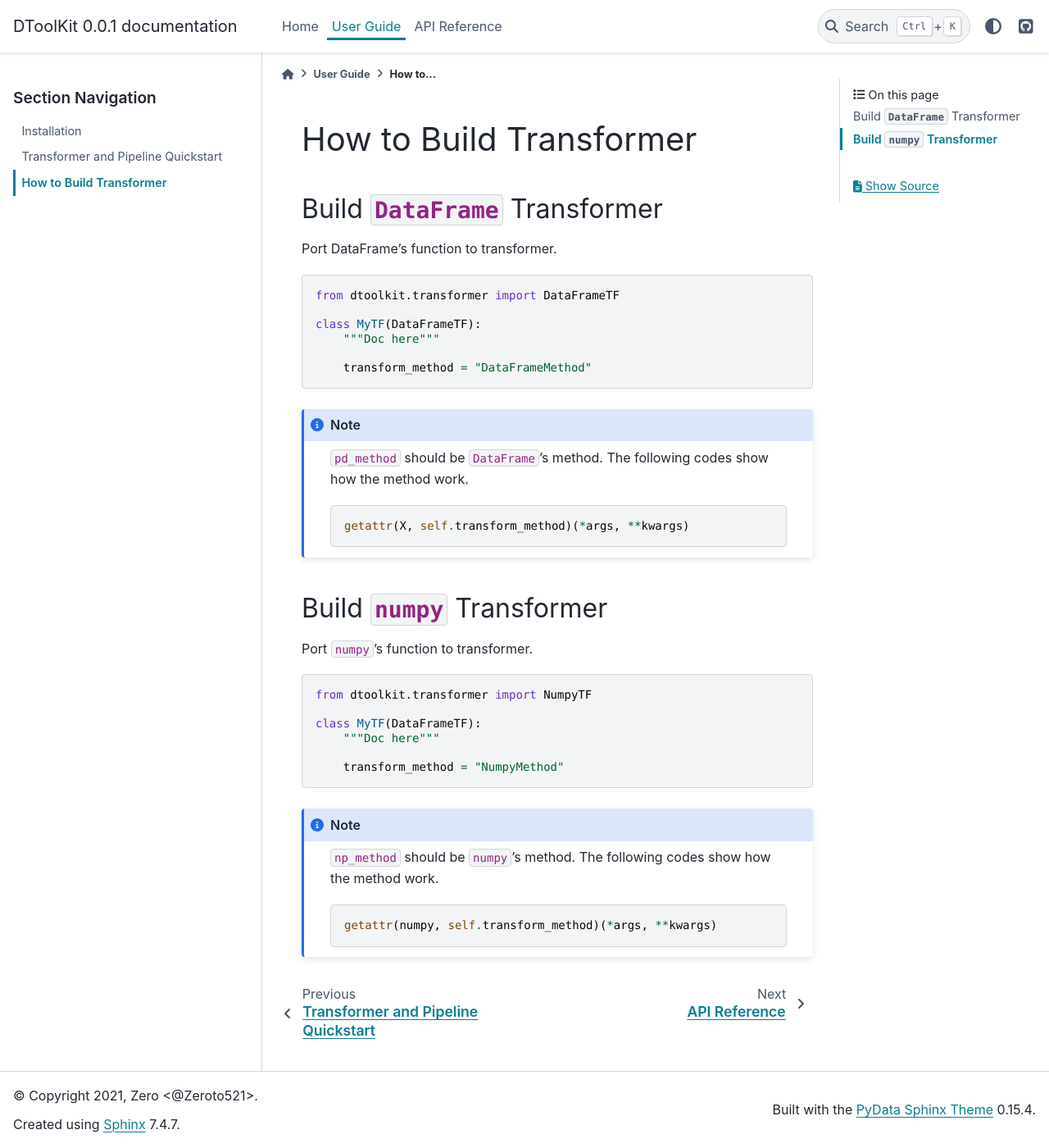
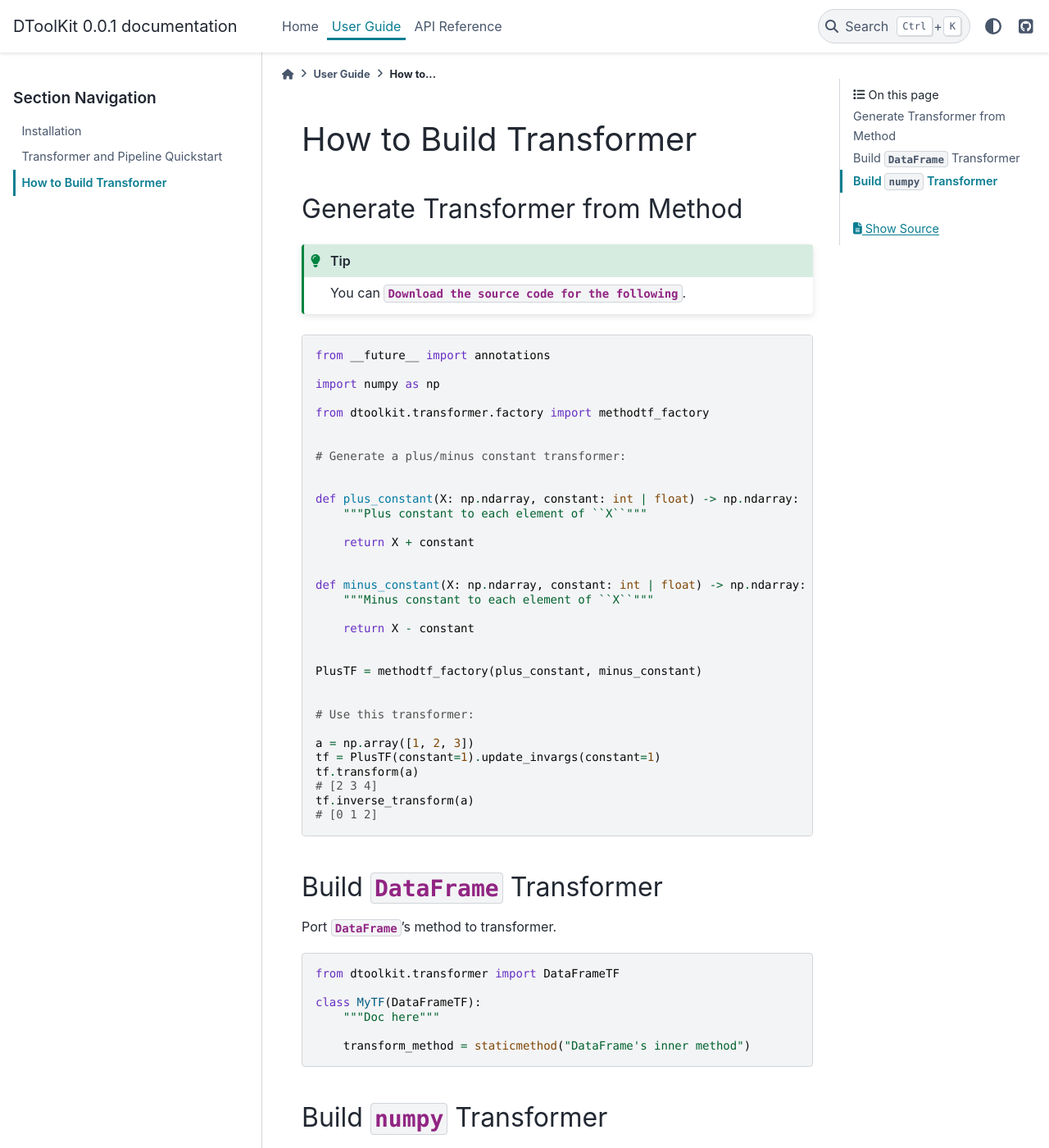
Before and after one commit to Zeroto521/my-data-toolkit, a Sphinx documentation site: the page built from doc/source/guide/build_transformer.md, in a window 1280 px wide and 1400 px high. Shown: the whole window at 82% size. Built offline with Sphinx 7.4.7 and the PyData theme 0.15.4, drawn with Linux system fonts in a browser that asks for light colours; some of the changed text lies outside the part shown.

Commit message:
DOC: add "Generate Transformer from Method" section

````diff
--- a/doc/source/guide/build_transformer.md
+++ b/doc/source/guide/build_transformer.md
@@ -1,9 +1,51 @@
 (how-to-build-transformer)=
 # How to Build Transformer
 
+## Generate Transformer from Method
+
+:::{tip}
+You can {download}`Download the source code for the following <../../../example/transformer/plustf.py>`.
+:::
+
+```{code-block} python
+from __future__ import annotations
+
+import numpy as np
+
+from dtoolkit.transformer.factory import methodtf_factory
+
+
+# Generate a plus/minus constant transformer:
+
+
+def plus_constant(X: np.ndarray, constant: int | float) -> np.ndarray:
+    """Plus constant to each element of ``X``"""
+
+    return X + constant
+
+
+def minus_constant(X: np.ndarray, constant: int | float) -> np.ndarray:
+    """Minus constant to each element of ``X``"""
+
+    return X - constant
+
+
+PlusTF = methodtf_factory(plus_constant, minus_constant)
+
+
+# Use this transformer:
+
+a = np.array([1, 2, 3])
+tf = PlusTF(constant=1).update_invargs(constant=1)
+tf.transform(a)
+# [2 3 4]
+tf.inverse_transform(a)
+# [0 1 2]
+```
+
 ## Build {obj}`~pandas.DataFrame` Transformer
 
-Port DataFrame's function to transformer.
+Port {obj}`~pandas.DataFrame`'s method to transformer.
 
 ```{code-block} python
 from dtoolkit.transformer import DataFrameTF
@@ -11,36 +53,18 @@ from dtoolkit.transformer import DataFrameTF
 class MyTF(DataFrameTF):
     """Doc here"""
 
-    transform_method = "DataFrameMethod"
+    transform_method = staticmethod("DataFrame's inner method")
 ```
-
-:::{note}
-`pd_method` should be `DataFrame`'s method.
-The following codes show how the method work.
-
-```{code-block} python
-getattr(X, self.transform_method)(*args, **kwargs)
-```
-:::
 
 ## Build {obj}`~numpy` Transformer
 
-Port `numpy`'s function to transformer.
+Port {obj}`numpy`'s method to transformer.
 
 ```{code-block} python
 from dtoolkit.transformer import NumpyTF
 
-class MyTF(DataFrameTF):
+class MyTF(NumpyTF):
     """Doc here"""
 
-    transform_method = "NumpyMethod"
+    transform_method = staticmethod("numpy's inner method")
 ```
-
-:::{note}
-`np_method` should be `numpy`'s method.
-The following codes show how the method work.
-
-```{code-block} python
-getattr(numpy, self.transform_method)(*args, **kwargs)
-```
-:::
````
Also changed, not shown: 1 other file.
